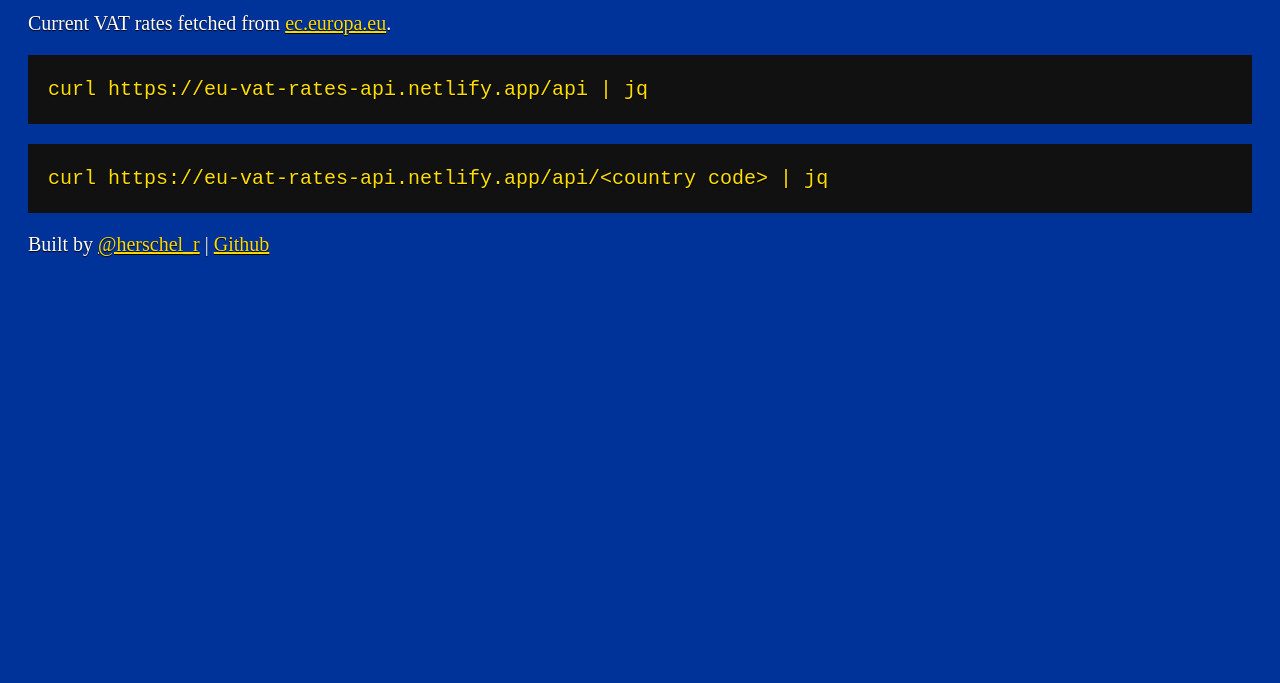
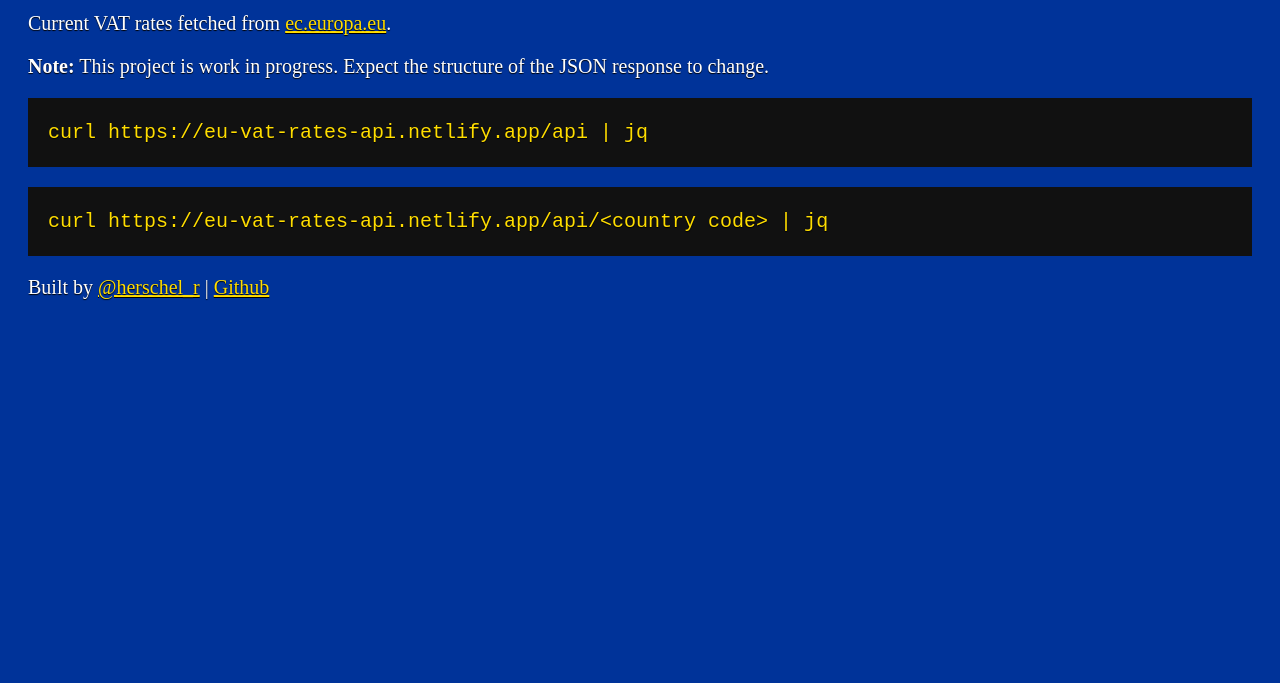
Before and after one commit to herschel666/eu-vat-rates-api, a website: page static/index.html in a window 1280 px wide. Shown: the part 117-800 px from the top of the page. Drawn offline with Linux system fonts and the light colour scheme.

Commit message:
docs: mention WIP status of the project

```diff
--- a/static/index.html
+++ b/static/index.html
@@ -41,6 +41,10 @@
       <a href="https://ec.europa.eu/taxation_customs/business/vat/telecommunications-broadcasting-electronic-services/vat-rates_en" target="_blank">ec.europa.eu</a>.
     </p>
 
+    <p>
+      <strong>Note:</strong> This project is work in progress. Expect the structure of the JSON response to change.
+    </p>
+
     <pre><code>
 curl https://eu-vat-rates-api.netlify.app/api | jq
     </code></pre>
```
Also changed, not shown: README.md.
